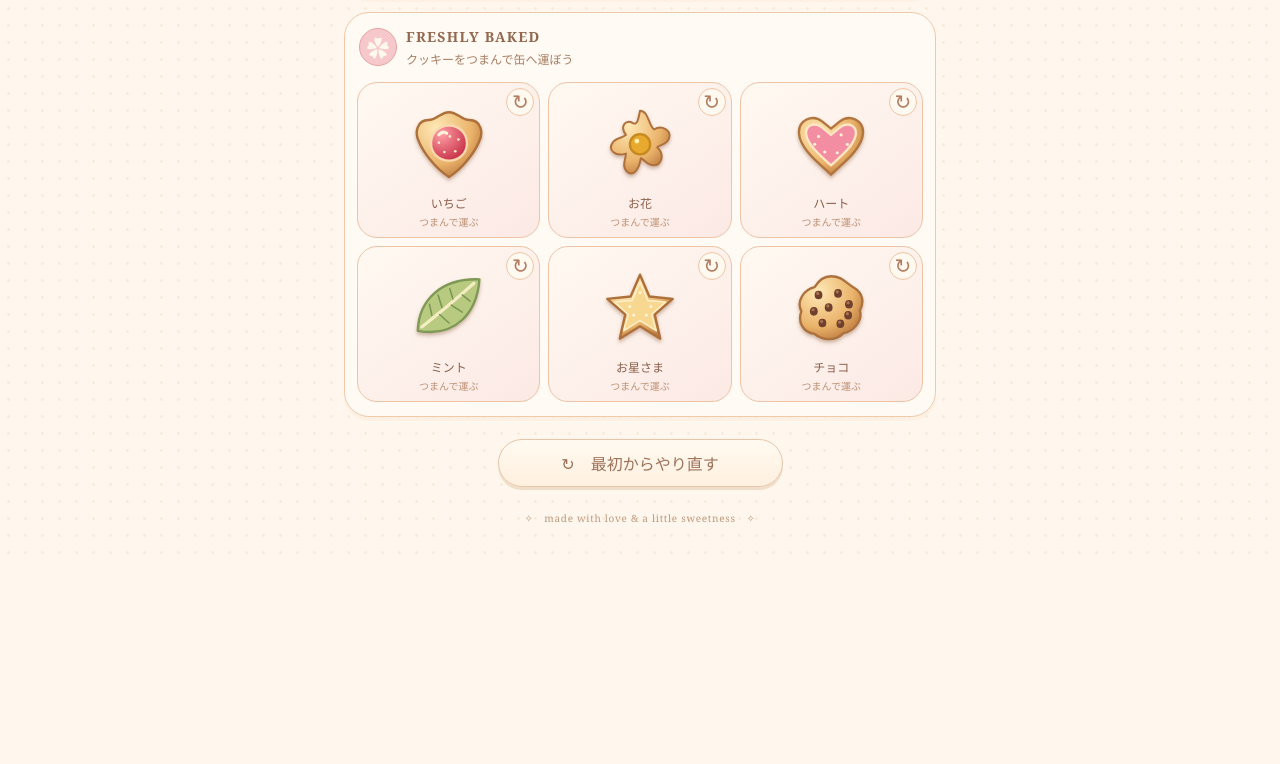
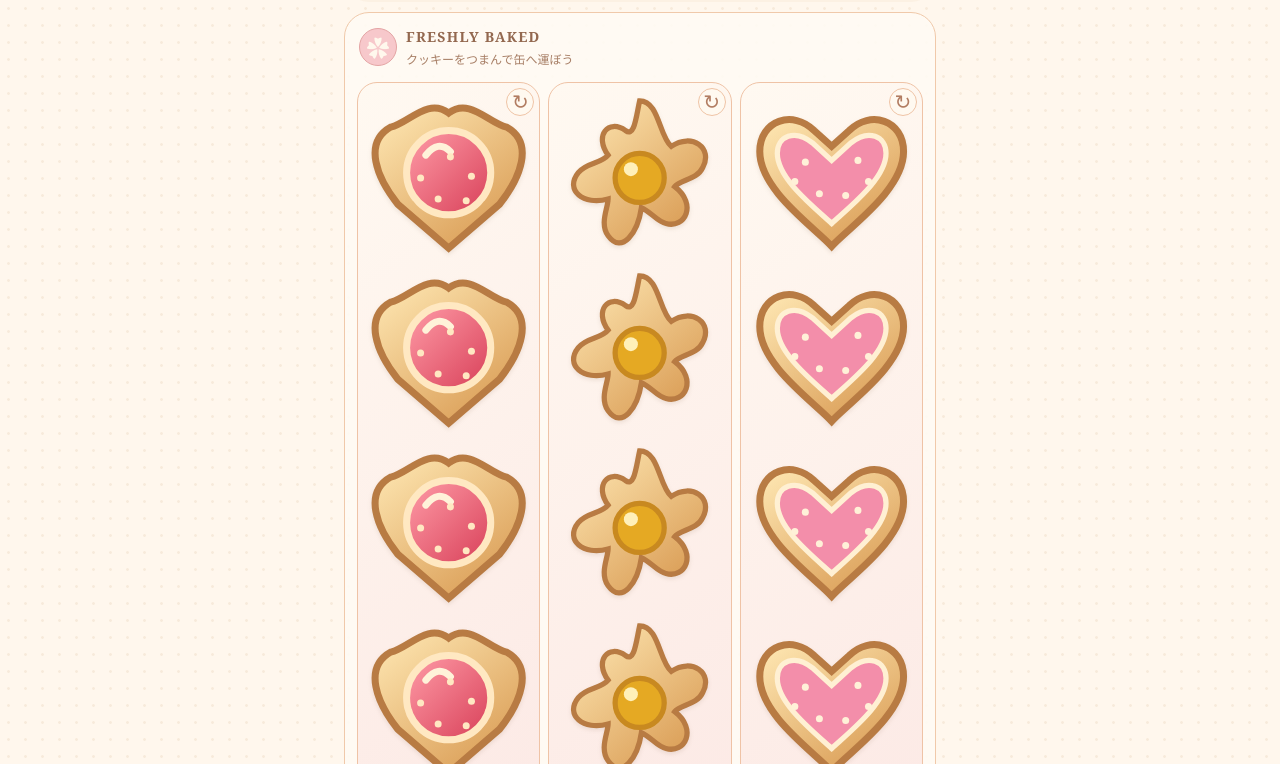
Before and after one commit to z67vmd4bpn-png/cookie, a React (Vite) app: page / in a window 1280 px wide. Shown: the part 816-1580 px from the top of the page. Before the commit the page ends 1373 px from the top, so only its background shows below. Built offline with nearby package versions, Linux system fonts and the light colour scheme; a web font is replaced by a local one.

Commit message:
Update App.jsx

```diff
--- a/src/App.jsx
+++ b/src/App.jsx
@@ -3,43 +3,48 @@ import './style.css';
 
 const COLS = 6;
 const ROWS = 4;
-const CELL = 40;
 
 const COOKIES = [
   {
     id: 'strawberry',
     name: 'いちご',
     kind: 'strawberry',
+    color: '#f4b2bd',
     shape: [[0, 0], [1, 0], [0, 1], [1, 1]],
   },
   {
     id: 'flower',
     name: 'お花',
     kind: 'flower',
+    color: '#f5d78c',
     shape: [[0, 0], [1, 0], [2, 0], [1, 1]],
   },
   {
     id: 'heart',
     name: 'ハート',
     kind: 'heart',
+    color: '#f3a9bd',
     shape: [[0, 0], [1, 0], [0, 1], [1, 1]],
   },
   {
     id: 'mint',
     name: 'ミント',
     kind: 'mint',
+    color: '#c7d99a',
     shape: [[0, 0], [1, 0], [2, 0], [3, 0]],
   },
   {
     id: 'star',
     name: 'お星さま',
     kind: 'star',
+    color: '#f5d98c',
     shape: [[0, 0], [1, 0], [1, 1], [2, 1]],
   },
   {
     id: 'chocolate',
     name: 'チョコ',
     kind: 'chocolate',
+    color: '#d9a66c',
     shape: [[0, 0], [1, 0], [0, 1], [1, 1]],
   },
 ];
@@ -61,126 +66,78 @@ function getSize(shape) {
 
 function CookieArt({ kind }) {
   return (
-    <svg
-      className={`cookie-art cookie-art-${kind}`}
-      viewBox="0 0 100 100"
-      aria-label={kind}
-      role="img"
-    >
+    <svg viewBox="0 0 100 100" className={`cookie-art ${kind}`}>
       <defs>
-        <radialGradient id={`${kind}-biscuit`} cx="30%" cy="25%" r="85%">
-          <stop offset="0%" stopColor="#ffe9b6" />
-          <stop offset="65%" stopColor="#eab36b" />
-          <stop offset="100%" stopColor="#b9773c" />
-        </radialGradient>
-
-        <radialGradient id={`${kind}-jam`} cx="30%" cy="25%" r="80%">
-          <stop offset="0%" stopColor="#ff9da6" />
-          <stop offset="100%" stopColor="#c83248" />
-        </radialGradient>
-
-        <filter id={`${kind}-shadow`} x="-25%" y="-25%" width="150%" height="160%">
-          <feDropShadow
-            dx="0"
-            dy="3"
-            stdDeviation="2"
-            floodColor="#8d5b35"
-            floodOpacity=".3"
-          />
-        </filter>
+        <linearGradient id="biscuit" x1="0" y1="0" x2="0.8" y2="1">
+          <stop offset="0%" stopColor="#ffe9b5" />
+          <stop offset="100%" stopColor="#d99b53" />
+        </linearGradient>
+        <linearGradient id="jam" x1="0" y1="0" x2="1" y2="1">
+          <stop offset="0%" stopColor="#ff9da8" />
+          <stop offset="100%" stopColor="#d83f58" />
+        </linearGradient>
       </defs>
 
-      <g
-        filter={`url(#${kind}-shadow)`}
-        strokeLinejoin="round"
-        strokeLinecap="round"
-      >
       {kind === 'strawberry' && (
         <>
           <path
-              d="M50 8 C61 8 66 18 76 18 C91 18 95 34 88 47 C83 58 69 79 50 91 C31 79 17 58 12 47 C5 34 9 18 24 18 C34 18 39 8 50 8Z"
-              fill={`url(#${kind}-biscuit)`}
-              stroke="#ad703a"
-              strokeWidth="3"
-            />
-            <path
-              d="M50 25 C63 25 73 35 73 48 C73 61 62 70 50 70 C38 70 27 61 27 48 C27 35 37 25 50 25Z"
-              fill={`url(#${kind}-jam)`}
-              stroke="#f9d8ad"
-              strokeWidth="3"
-            />
-            <path
-              d="M37 37 Q42 31 47 35"
-              fill="none"
-              stroke="#fff2d7"
+            d="M50 12 C62 3 73 18 83 20 C99 29 91 49 79 64 L50 89 L21 64 C9 49 1 29 17 20 C27 18 38 3 50 12Z"
+            fill="url(#biscuit)"
+            stroke="#b87b43"
             strokeWidth="4"
           />
-            {[[37, 47], [62, 43], [44, 59], [58, 58], [51, 39]].map(
-              ([x, y], i) => (
-                <circle key={i} cx={x} cy={y} r="1.7" fill="#ffe9c5" />
-              )
-            )}
+          <circle cx="50" cy="46" r="24" fill="url(#jam)" stroke="#ffe8c2" strokeWidth="4" />
+          <path d="M37 36 Q44 27 51 34" fill="none" stroke="#fff2d9" strokeWidth="4" strokeLinecap="round" />
+          {[[34, 49], [51, 37], [63, 48], [44, 61], [60, 62]].map(([x, y], i) => (
+            <circle key={i} cx={x} cy={y} r="2" fill="#ffe8c2" />
+          ))}
         </>
       )}
 
       {kind === 'flower' && (
         <>
           <path
-              d="M50 6 C61 6 61 25 68 30 C78 24 91 31 87 42 C85 49 75 50 72 53 C82 62 78 76 67 76 C60 76 56 69 51 67 C49 80 42 92 33 84 C26 78 32 67 32 61 C19 65 8 57 15 47 C18 41 28 41 32 37 C24 27 31 16 41 22 C47 25 48 16 50 6Z"
-              fill={`url(#${kind}-biscuit)`}
-              stroke="#ae713d"
-              strokeWidth="2.5"
-            />
-            <circle
-              cx="50"
-              cy="49"
-              r="13"
-              fill="#e8aa2d"
-              stroke="#c78920"
+            d="M50 5 C61 5 61 25 68 31 C80 23 92 32 86 43 C83 50 73 50 70 54 C83 64 76 78 65 75 C60 74 56 68 51 66 C49 80 40 93 32 82 C27 75 32 66 32 61 C18 65 7 56 15 46 C20 40 28 41 32 36 C24 25 32 15 42 22 C47 26 48 14 50 5Z"
+            fill="url(#biscuit)"
+            stroke="#b87b43"
             strokeWidth="3"
           />
-            <circle cx="46" cy="45" r="3" fill="#fff0b3" />
+          <circle cx="50" cy="49" r="14" fill="#e5a923" stroke="#c88920" strokeWidth="3" />
+          <circle cx="45" cy="44" r="4" fill="#fff0b9" />
         </>
       )}
 
       {kind === 'heart' && (
         <>
           <path
-              d="M50 88 C42 79 10 57 9 35 C8 18 26 10 39 20 L50 29 L61 20 C74 10 92 18 91 35 C90 57 58 79 50 88Z"
-              fill={`url(#${kind}-biscuit)`}
-              stroke="#b1743c"
+            d="M50 88 C40 77 9 56 9 34 C9 16 28 10 40 22 L50 31 L60 22 C72 10 91 16 91 34 C91 56 60 77 50 88Z"
+            fill="url(#biscuit)"
+            stroke="#b87b43"
+            strokeWidth="4"
+          />
+          <path
+            d="M50 75 C38 64 19 49 19 35 C19 25 29 21 39 29 L50 39 L61 29 C71 21 81 25 81 35 C81 49 62 64 50 75Z"
+            fill="#f38eaa"
+            stroke="#fff0d3"
             strokeWidth="3"
           />
-            <path
-              d="M50 76 C40 67 19 50 18 35 C18 25 28 20 38 27 L50 37 L62 27 C72 20 82 25 82 35 C81 50 60 67 50 76Z"
-              fill="#f38da1"
-              stroke="#ffe6c4"
-              strokeWidth="3"
-            />
-            {[[34, 39], [63, 37], [29, 49], [71, 49], [42, 59], [58, 60]].map(
-              ([x, y], i) => (
-                <circle key={i} cx={x} cy={y} r="2" fill="#fff1d7" />
-              )
-            )}
+          {[[35, 40], [65, 39], [29, 51], [71, 51], [43, 58], [58, 59]].map(([x, y], i) => (
+            <circle key={i} cx={x} cy={y} r="2" fill="#fff1d8" />
+          ))}
         </>
       )}
 
       {kind === 'mint' && (
         <>
           <path
-              d="M10 78 C11 39 40 10 89 12 C86 54 59 87 10 78Z"
-              fill="#b8ca80"
-              stroke="#7e9954"
-              strokeWidth="3"
-            />
-            <path
-              d="M15 73 Q46 49 82 17"
-              fill="none"
-              stroke="#f5edc2"
+            d="M10 78 C12 39 42 11 90 12 C86 54 59 87 10 78Z"
+            fill="#bfd28f"
+            stroke="#809953"
             strokeWidth="4"
           />
+          <path d="M15 73 Q47 48 82 17" fill="none" stroke="#f7edc7" strokeWidth="4" />
           {[
-              [28, 58, 25, 44],
+            [28, 59, 25, 44],
             [41, 48, 36, 32],
             [55, 37, 51, 24],
             [38, 57, 50, 68],
@@ -191,7 +148,7 @@ function CookieArt({ kind }) {
               key={i}
               d={`M${x1} ${y1} Q${(x1 + x2) / 2} ${(y1 + y2) / 2} ${x2} ${y2}`}
               fill="none"
-                stroke="#799653"
+              stroke="#809953"
               strokeWidth="2"
             />
           ))}
@@ -201,45 +158,54 @@ function CookieArt({ kind }) {
       {kind === 'star' && (
         <>
           <path
-              d="M50 6 L62 34 L92 37 L69 57 L76 88 L50 72 L24 88 L31 57 L8 37 L38 34Z"
-              fill={`url(#${kind}-biscuit)`}
-              stroke="#ad703b"
+            d="M50 5 L62 34 L94 37 L70 58 L77 91 L50 73 L23 91 L30 58 L6 37 L38 34Z"
+            fill="url(#biscuit)"
+            stroke="#b87b43"
+            strokeWidth="4"
+          />
+          <path
+            d="M50 17 L59 40 L82 42 L64 57 L69 78 L50 65 L31 78 L36 57 L18 42 L41 40Z"
+            fill="#f9df9d"
+            stroke="#fff0cf"
             strokeWidth="3"
           />
-            <path
-              d="M50 15 L60 39 L83 41 L65 57 L71 78 L50 65 L29 78 L35 57 L17 41 L40 39Z"
-              fill="#f8d891"
-              stroke="#fff0c8"
-              strokeWidth="2"
-            />
-            {[[50, 29], [37, 47], [64, 47], [42, 58], [58, 58]].map(
-              ([x, y], i) => (
-                <circle key={i} cx={x} cy={y} r="1.8" fill="#fff8df" />
-              )
-            )}
+          {[[50, 30], [39, 48], [61, 48], [42, 59], [58, 59]].map(([x, y], i) => (
+            <circle key={i} cx={x} cy={y} r="2" fill="#fff8df" />
+          ))}
         </>
       )}
 
       {kind === 'chocolate' && (
         <>
           <path
-              d="M50 8 C65 8 70 18 80 23 C92 30 92 43 87 52 C91 66 78 79 66 81 C54 93 38 89 29 82 C14 80 7 67 12 53 C5 39 16 25 29 22 C35 12 42 8 50 8Z"
-              fill={`url(#${kind}-biscuit)`}
+            d="M50 8 C65 8 72 18 80 24 C94 32 91 45 87 53 C92 68 77 80 66 81 C54 92 38 89 29 82 C14 80 7 67 12 53 C5 39 16 25 29 22 C36 12 42 8 50 8Z"
+            fill="url(#biscuit)"
             stroke="#ad713e"
-              strokeWidth="3"
+            strokeWidth="4"
           />
-            {[[34, 31], [59, 29], [73, 43], [47, 47], [28, 52], [39, 67], [62, 68], [72, 57]].map(
-              ([x, y], i) => (
+          {[[34, 31], [59, 29], [73, 43], [47, 47], [28, 52], [39, 67], [62, 68], [72, 57]].map(([x, y], i) => (
             <g key={i}>
-                  <ellipse cx={x} cy={y + 1} rx="5" ry="5.5" fill="#70402e" />
-                  <ellipse cx={x - 1} cy={y - 1} rx="2" ry="2" fill="#a97450" />
+              <circle cx={x} cy={y} r="5" fill="#70412e" />
+              <circle cx={x - 1} cy={y - 1} r="1.7" fill="#a97550" />
             </g>
-              )
-            )}
+          ))}
         </>
       )}
-      </g>
     </svg>
+  );
+}
+
+function CookiePiece({ cookie, onPointerDown, onPointerMove, onPointerUp }) {
+  return (
+    <div
+      className={`cookie-piece ${cookie.kind}`}
+      onPointerDown={onPointerDown}
+      onPointerMove={onPointerMove}
+      onPointerUp={onPointerUp}
+      onPointerCancel={onPointerUp}
+    >
+      <CookieArt kind={cookie.kind} />
+    </div>
   );
 }
 
@@ -269,6 +235,8 @@ export default function App() {
 
     event.preventDefault();
 
+    const shape = getShape(cookie);
+
     const current = {
       cookie,
       pointerId: event.pointerId,
@@ -276,16 +244,21 @@ export default function App() {
       startY: event.clientY,
       x: event.clientX,
       y: event.clientY,
-      shape: getShape(cookie),
+      shape,
     };
 
     dragRef.current = current;
     setDrag(current);
+
+    try {
+      event.currentTarget.setPointerCapture(event.pointerId);
+    } catch {
+      // Pointer capture is not available in every browser.
+    }
   }
 
   function moveDrag(event) {
     const current = dragRef.current;
-
     if (!current || current.pointerId !== event.pointerId) return;
 
     const next = {
@@ -300,7 +273,6 @@ export default function App() {
 
   function endDrag(event) {
     const current = dragRef.current;
-
     if (!current || current.pointerId !== event.pointerId) return;
 
     dragRef.current = null;
@@ -332,7 +304,6 @@ export default function App() {
     const centerRow = Math.floor((current.y - rect.top) / cellHeight);
 
     const size = getSize(current.shape);
-
     const startCol = centerCol - Math.floor(size.width / 2);
     const startRow = centerRow - Math.floor(size.height / 2);
 
@@ -350,7 +321,7 @@ export default function App() {
     );
 
     if (!canPlace) {
-      setMessage('そこには入らないみたい。空いている場所を試してね。');
+      setMessage('そこには置けないみたい。空いている場所を試してね。');
       return;
     }
 
@@ -360,15 +331,12 @@ export default function App() {
       nextBoard[row * COLS + col] = current.cookie.id;
     });
 
-    const minCol = Math.min(...cells.map((cell) => cell.col));
-    const minRow = Math.min(...cells.map((cell) => cell.row));
-
     const nextPlaced = {
       ...placed,
       [current.cookie.id]: {
         cells,
-        col: minCol,
-        row: minRow,
+        col: startCol,
+        row: startRow,
         shape: current.shape,
       },
     };
@@ -391,13 +359,10 @@ export default function App() {
       ...old,
       [cookie.id]: ((old[cookie.id] || 0) + 1) % 4,
     }));
-
-    setMessage(`${cookie.name}の向きを変えたよ。`);
   }
 
   function removeCookie(id) {
     const item = placed[id];
-
     if (!item) return;
 
     const nextBoard = [...board];
@@ -425,28 +390,26 @@ export default function App() {
     setMessage('新しいクッキー缶を作ろう！');
   }
 
-  function renderPlacedCookie(cookie) {
+  function renderCookieInTin(cookie) {
     const item = placed[cookie.id];
-
     if (!item) return null;
 
-    const size = getSize(item.shape);
-
-    return (
+    return item.cells.map(({ col, row }, index) => (
       <button
-        key={cookie.id}
+        key={`${cookie.id}-${index}`}
         type="button"
-        className="placed-cookie"
+        className="tin-cookie"
         style={{
-          gridColumn: `${item.col + 1} / span ${size.width}`,
-          gridRow: `${item.row + 1} / span ${size.height}`,
+          gridColumn: col + 1,
+          gridRow: row + 1,
+          '--cookie-color': cookie.color,
         }}
         onClick={() => removeCookie(cookie.id)}
         aria-label={`${cookie.name}を取り出す`}
       >
         <CookieArt kind={cookie.kind} />
       </button>
-    );
+    ));
   }
 
   return (
@@ -485,8 +448,7 @@ export default function App() {
                     className={`tin-cell ${id ? 'occupied' : ''}`}
                   />
                 ))}
-
-                {COOKIES.map(renderPlacedCookie)}
+                {COOKIES.map(renderCookieInTin)}
               </div>
             </div>
           </div>
@@ -510,6 +472,7 @@ export default function App() {
         <div className="cookie-tray">
           {COOKIES.filter((cookie) => !placed[cookie.id]).map((cookie) => {
             const shape = getShape(cookie);
+            const size = getSize(shape);
 
             return (
               <article className="cookie-card" key={cookie.id}>
@@ -523,13 +486,29 @@ export default function App() {
                 </button>
 
                 <div
-                  className="draggable-cookie"
+                  className="cookie-piece-grid"
+                  style={{
+                    gridTemplateColumns: `repeat(${size.width}, 34px)`,
+                    gridTemplateRows: `repeat(${size.height}, 34px)`,
+                  }}
                   onPointerDown={(event) => startDrag(event, cookie)}
                   onPointerMove={moveDrag}
                   onPointerUp={endDrag}
                   onPointerCancel={endDrag}
                 >
+                  {shape.map(([x, y], index) => (
+                    <div
+                      key={index}
+                      className="tray-cookie"
+                      style={{
+                        gridColumn: x + 1,
+                        gridRow: y + 1,
+                        '--cookie-color': cookie.color,
+                      }}
+                    >
                       <CookieArt kind={cookie.kind} />
+                    </div>
+                  ))}
                 </div>
 
                 <p className="cookie-label">{cookie.name}</p>
@@ -543,19 +522,29 @@ export default function App() {
       {drag && (
         <div
           className="drag-preview"
-          style={{ left: drag.x, top: drag.y }}
-          aria-hidden="true"
+          style={{
+            left: drag.x,
+            top: drag.y,
+          }}
+        >
+          {drag.shape.map(([x, y], index) => (
+            <div
+              key={index}
+              className="preview-cookie"
+              style={{
+                left: x * 30,
+                top: y * 30,
+                '--cookie-color': drag.cookie.color,
+              }}
             >
               <CookieArt kind={drag.cookie.kind} />
+            </div>
+          ))}
         </div>
       )}
 
       <div className="bottom-actions">
-        <button
-          type="button"
-          className="reset-button"
-          onClick={resetGame}
-        >
+        <button type="button" className="reset-button" onClick={resetGame}>
           ↻　最初からやり直す
         </button>
       </div>
```
Lines whose indentation alone changed are shown as unchanged.
